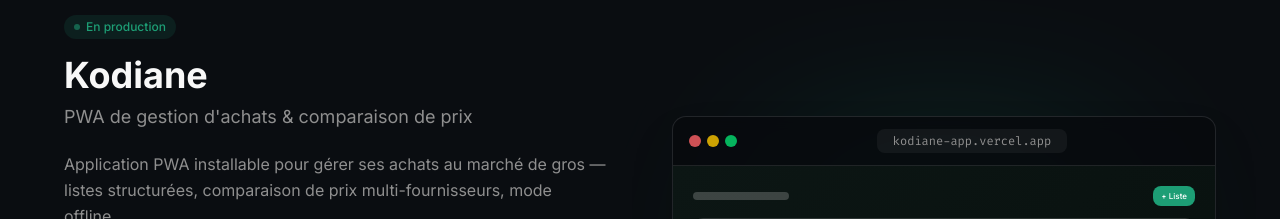
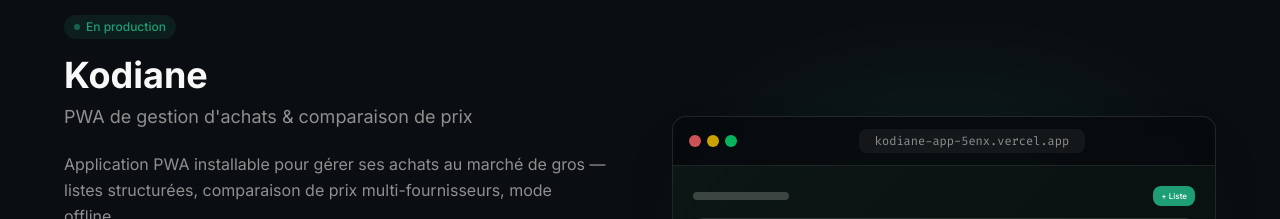
Before and after one commit to Yodess/genz-apps-portfolio, a Next.js app: page / in a window 1280 px wide. Shown: the part 1760-1979 px from the top of the page. Built offline with nearby package versions, Linux system fonts and the light colour scheme.

Commit message:
fix: corriger URL Kodiane dans le showcase

```diff
--- a/components/sections/projects-section.tsx
+++ b/components/sections/projects-section.tsx
@@ -46,7 +46,7 @@ const projects: Project[] = [
     title: 'Kodiane',
     tagline: "PWA de gestion d'achats & comparaison de prix",
     status: 'live',
-    url: 'kodiane-app.vercel.app',
+    url: 'kodiane-app-5enx.vercel.app',
     accent: '#1D9E75',
     scene: 'kodiane',
     description: "Application PWA installable pour gérer ses achats au marché de gros — listes structurées, comparaison de prix multi-fournisseurs, mode offline.",
```
Also changed, not shown: 1 other file (tests, documents, lock files or other folders).
